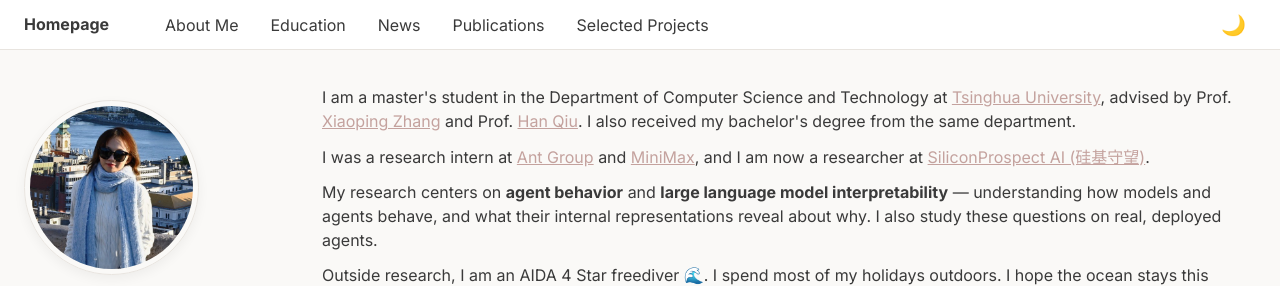
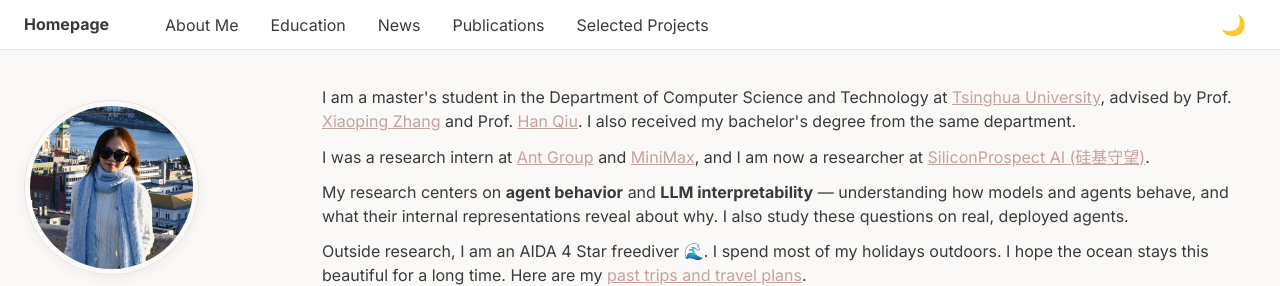
Before and after one commit to RebeccaZhang22/RebeccaZhang22.github.io, a plain HTML site: page index.html in a window 1280 px wide. Shown: the top 286 px of the page. Drawn offline with nearby package versions, Linux system fonts and the light colour scheme; a web font is replaced by a local one.

Commit message:
Shorten to LLM interpretability in About Me
Co-Authored-By: Claude Opus 4.8 (1M context) <noreply@anthropic.com>

```diff
--- a/index.html
+++ b/index.html
@@ -67,7 +67,7 @@
           <a href="https://www.siliconprospect.com/">SiliconProspect AI (硅基守望)</a>.
         </p>
         <p>
-          My research centers on <strong>agent behavior</strong> and <strong>large language model
+          My research centers on <strong>agent behavior</strong> and <strong>LLM
           interpretability</strong> — understanding how models and agents behave, and what their
           internal representations reveal about why. I also study these questions on real,
           deployed agents.
```
